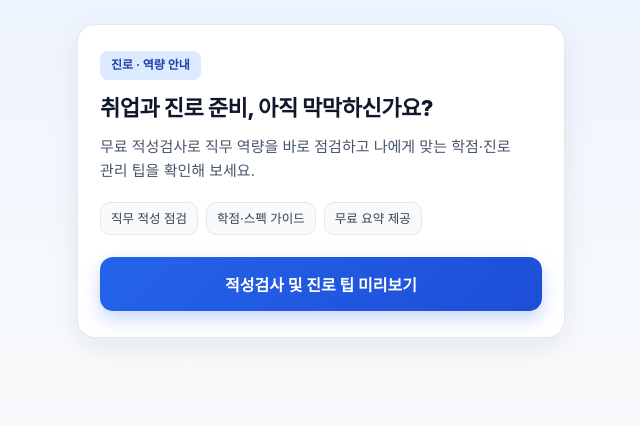
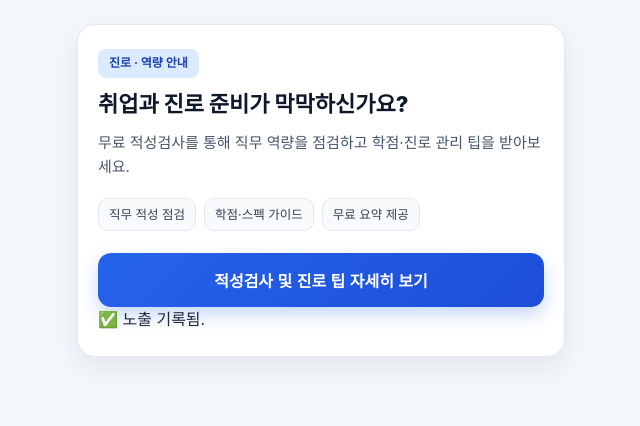
Before and after one commit to weart0409/campus-self-check, a plain HTML site: page index.html in a window 1280 px wide. Shown: the whole page, without its empty margins (319-959 px from the left). Drawn offline with Linux system fonts and the light colour scheme; no server answers; a web font is replaced by a local one.

Commit message:
Add root index.html for A/B test (self‑understanding)

```diff
--- a/index.html
+++ b/index.html
@@ -3,76 +3,94 @@
 <head>
   <meta charset="UTF-8" />
   <meta name="viewport" content="width=device-width, initial-scale=1.0" />
-  <title>대학생 자기이해 &amp; 진로 탐색 안내</title>
+  <title>자기이해 검사 배너 A/B 테스트</title>
   <link rel="preconnect" href="https://cdn.jsdelivr.net" />
   <link rel="stylesheet" href="https://cdn.jsdelivr.net/gh/orioncactus/pretendard/dist/web/static/pretendard.css" />
   <style>
-    :root {--bg:#f4f7fb;--surface:#ffffff;--surface-soft:#eff6ff;--primary:#2563eb;--primary-dark:#1d4ed8;--navy:#0f172a;--text:#1e293b;--muted:#64748b;--border:#e2e8f0;--accent-teal:#0d9488;--accent-indigo:#4f46e5;--shadow:0 10px 30px rgba(15,23,42,0.08);--radius:18px;}
-    *{box-sizing:border-box;margin:0;padding:0}
-    body{font-family:"Pretendard",-apple-system,BlinkMacSystemFont,"Malgun Gothic",sans-serif;background:linear-gradient(180deg,#eef4ff 0%,#f8fafc 45%,#f1f5f9 100%);color:var(--text);min-height:100vh;line-height:1.55;-webkit-font-smoothing:antialiased}
-    .container{max-width:520px;margin:0 auto;padding:24px 16px 48px}
-    .top-bar{display:flex;align-items:center;justify-content:space-between;margin-bottom:18px;padding:0 4px}
-    .brand{display:inline-flex;align-items:center;gap:8px;font-size:14px;font-weight:700;color:var(--primary-dark)}
-    .brand-dot{width:10px;height:10px;border-radius:50%;background:var(--primary);box-shadow:0 0 0 4px rgba(37,99,235,0.15)}
-    .tag-pill{font-size:12px;font-weight:600;color:var(--primary);background:var(--surface-soft);border:1px solid #bfdbfe;padding:4px 10px;border-radius:999px}
-    .card{background:var(--surface);border:1px solid var(--border);border-radius:var(--radius);box-shadow:var(--shadow);padding:26px 22px;transition:transform .2s ease,opacity .25s ease}
-    .banner-badge{display:inline-block;font-size:12px;font-weight:700;color:#1e40af;background:#dbeafe;padding:5px 11px;border-radius:8px;margin-bottom:14px}
-    .banner-title{font-size:22px;font-weight:800;color:var(--navy);line-height:1.35;margin-bottom:12px;letter-spacing:-0.02em}
-    .banner-body{font-size:15px;color:#475569;margin-bottom:20px;word-break:keep-all}
-    .banner-meta{display:flex;flex-wrap:wrap;gap:8px;margin-bottom:22px}
-    .meta-chip{font-size:12.5px;color:#334155;background:#f8fafc;border:1px solid var(--border);padding:6px 10px;border-radius:10px}
-    .cta-btn{width:100%;border:none;background:linear-gradient(135deg,#2563eb 0%,#1d4ed8 100%);color:#fff;font-size:16px;font-weight:700;padding:15px 18px;border-radius:13px;cursor:pointer;box-shadow:0 8px 18px rgba(37,99,235,0.25);transition:transform .15s ease,box-shadow .15s ease;font-family:inherit}
-    .cta-btn:hover{transform:translateY(-1px);box-shadow:0 10px 22px rgba(37,99,235,0.32)}
-    .cta-btn:active{transform:translateY(0)}
-    .sub-note{margin-top:12px;text-align:center;font-size:12px;color:var(--muted)}
-    .hidden{display:none !important}
-    .preview-header{margin-bottom:16px}
-    .preview-header h2{font-size:19px;font-weight:800;color:var(--navy);margin-bottom:4px}
-    .preview-header p{font-size:13.5px;color:var(--muted)}
-    .module-box{background:#f8fafc;border:1px solid var(--border);border-radius:14px;padding:16px;margin-bottom:14px}
-    .module-title{display:flex;align-items:center;justify-content:space-between;font-size:14.5px;font-weight:700;color:var(--navy)}
-    .module-badge{font-size:12px;color:#1e40af;background:#dbeafe;padding:5px 11px;border-radius:8px}
-    .rating-box{padding:20px;background:var(--surface);border-radius:var(--radius);box-shadow:var(--shadow)}
-    .rating-question{font-size:16px;margin-bottom:12px}
-    .scale-labels span{display:inline-block;width:30%;font-size:13px}
-    .rating-buttons{display:flex;gap:6px;flex-wrap:wrap}
-    .rate-btn{flex:1 1 30%;padding:8px;background:var(--primary);color:#fff;border:none;border-radius:6px;cursor:pointer}
-    .rate-btn:hover{background:var(--primary-dark)}
-    .rating-feedback{margin-top:10px;font-size:14px;color:var(--accent-teal)}
+    :root {
+      --bg: #f4f7fb;
+      --surface: #ffffff;
+      --primary: #2563eb;
+      --primary-dark: #1d4ed8;
+      --navy: #0f172a;
+      --text: #1e293b;
+      --muted: #64748b;
+      --border: #e2e8f0;
+      --shadow: 0 10px 30px rgba(15,23,42,0.08);
+      --radius: 18px;
+    }
+    * { box-sizing:border-box; margin:0; padding:0; }
+    body { background: var(--bg); color: var(--text); font-family: "Pretendard", -apple-system, BlinkMacSystemFont, "Malgun Gothic", sans-serif; min-height:100vh; line-height:1.55; -webkit-font-smoothing: antialiased; }
+    .container { max-width: 520px; margin: 0 auto; padding: 24px 16px 48px; }
+    .card { background: var(--surface); border:1px solid var(--border); border-radius: var(--radius); box-shadow: var(--shadow); padding: 24px 20px; margin-bottom: 18px; }
+    .badge { display:inline-block; font-size:12px; font-weight:700; color:#1e40af; background:#dbeafe; padding:5px 11px; border-radius:8px; margin-bottom:12px; }
+    .title { font-size:22px; font-weight:800; color:var(--navy); margin-bottom:12px; line-height:1.35; }
+    .body { font-size:15px; color:#475569; margin-bottom:20px; }
+    .chips { display:flex; flex-wrap:wrap; gap:8px; margin-bottom:22px; }
+    .chip { font-size:12.5px; background:#f8fafc; border:1px solid var(--border); padding:6px 10px; border-radius:10px; color:#334155; }
+    .cta-btn { width:100%; border:none; background:linear-gradient(135deg, var(--primary) 0%, var(--primary-dark) 100%); color:#fff; font-size:16px; font-weight:700; padding:15px 18px; border-radius:13px; cursor:pointer; box-shadow:0 8px 18px rgba(37,99,235,0.25); transition:transform .15s ease, box-shadow .15s ease; }
+    .cta-btn:hover { transform:translateY(-1px); box-shadow:0 10px 22px rgba(37,99,235,0.32); }
+    .cta-btn:active { transform:translateY(0); }
+    .hidden { display:none !important; }
+    .preview-header { margin-bottom:16px; }
+    .preview-header h2 { font-size:19px; font-weight:800; color:var(--navy); margin-bottom:4px; }
+    .module-box { background:#f8fafc; border:1px solid var(--border); border-radius:14px; padding:16px; margin-bottom:14px; }
+    .module-title { display:flex; justify-content:space-between; font-size:14.5px; font-weight:700; color:var(--navy); margin-bottom:8px; }
+    .module-badge { font-size:12px; color:#1e40af; background:#dbeafe; padding:5px 11px; border-radius:8px; }
+    .rating-box { background:var(--surface); border-radius:var(--radius); box-shadow:var(--shadow); padding:20px; }
+    .rating-question { font-size:16px; margin-bottom:12px; }
+    .scale-labels span { display:inline-block; width:30%; font-size:13px; }
+    .rating-buttons { display:flex; gap:6px; flex-wrap:wrap; }
+    .rate-btn { flex:1 1 30%; padding:8px; background:var(--primary); color:#fff; border:none; border-radius:6px; cursor:pointer; }
+    .rate-btn:hover { background:var(--primary-dark); }
+    .rating-feedback { margin-top:10px; font-size:14px; color:#0d9488; }
+    .thankyou { text-align:center; }
   </style>
 </head>
 <body>
 <div class="container">
+  <!-- A/B 배너 ------------------------------------------------------------------>
   <section id="banner" class="card">
-    <div class="banner-badge">자기이해 · 진로 안내</div>
-    <h2 class="banner-title">남들 기준 말고 '나다운 선택' 원하시나요?</h2>
-    <p class="banner-body">그동안 받은 성격·진로·정서 검사를 한곳에 모아 나만의 성향 패턴과 선택 기준을 확인해 보세요.</p>
-    <div class="banner-meta"><span class="meta-chip">검사 통합 아카이브</span><span class="meta-chip">성향 패턴 요약</span><span class="meta-chip">무료 요약 제공</span></div>
-    <button id="cta-btn" class="cta-btn">심리검사 통합 페이지 미리보기</button>
-    <p class="sub-note hidden" id="click-msg">✅ 클릭 기록이 저장되었습니다.</p>
+    <div class="badge" id="banner-badge"></div>
+    <h2 class="title" id="banner-title"></h2>
+    <p class="body" id="banner-body"></p>
+    <div class="chips" id="banner-chips"></div>
+    <button id="cta-btn" class="cta-btn"></button>
+    <p class="sub-note hidden" id="impression-msg">✅ 노출 기록됨.</p>
   </section>
 
+  <!-- B‑variant 상세 미리보기 ------------------------------------------------------>
   <section id="preview-b" class="card hidden">
-    <div class="preview-header"><span class="banner-badge">프로토타입 미리보기</span><h2>나만의 자기이해 아카이빙 개인 페이지</h2><p>흩어진 심리검사 결과를 한곳에 연결해 나만의 성향과 선택 기준을 발견합니다.</p></div>
+    <div class="preview-header">
+      <span class="badge">프로토타입 미리보기</span>
+      <h2>나만의 자기이해 아카이빙 개인 페이지</h2>
+      <p>흩어진 심리검사 결과를 한곳에 모아 나만의 성향과 선택 기준을 발견합니다.</p>
+    </div>
+    <!-- Feature 1: 타임라인 -->
     <div class="module-box">
       <div class="module-title"><span>① 학년별 심리검사 시계열 타임라인</span><span class="module-badge">변화 추적</span></div>
-      <!-- timeline placeholder -->
+      <p style="font-size:13px; color:#334155;">(예시) 1학년 1학기 → 2학년 2학기 → 3학년 1학기 ...</p>
     </div>
+    <!-- Feature 2: 인사이트 카드 -->
     <div class="module-box">
       <div class="module-title"><span>② 성격·진로·정서 교차 패턴 인사이트</span><span class="module-badge">통합 분석</span></div>
-      <!-- insight cards placeholder -->
+      <p style="font-size:13px; color:#334155;">(예시) 자율성 기반 몰입형 성향 / 외부 비교 시 에너지 소모 패턴</p>
     </div>
-    <div class="connect-box">
+    <!-- Feature 3: 원클릭 상담 -->
+    <div class="module-box">
       <div class="module-title" style="margin-bottom:6px;"><span>③ 맞춤 상담 원클릭 연결</span><span class="module-badge">상담원</span></div>
-      <p style="font-size:12.5px;color:#334155;">매번 처음부터 설명할 필요 없이, 위 <strong>통합 아카이브 요약본(3개년 추이)</strong>을 첨부해 맞춤 해석 상담을 바로 연결합니다.</p>
-      <button id="connect-counsel-btn" class="connect-btn" type="button">내 아카이브 요약 첨부해 맞춤 상담 연결하기</button>
-      <p id="connect-counsel-msg" class="sub-note hidden" style="color:#0f766e;font-weight:600;text-align:left;">✓ 아카이브 요약본이 선택되었습니다. 실제 서비스에서는 상담 신청서로 자동 연동됩니다.</p>
+      <p style="font-size:13px; color:#334155;">위 <strong>통합 아카이브 요약본(3개년 추이)</strong>을 첨부해 바로 맞춤 상담을 연결합니다.</p>
+      <button id="connect-btn" class="cta-btn" style="background:linear-gradient(135deg, #10b981 0%, #059669 100%); margin-top:8px;">내 아카이브 요약 첨부해 상담 연결</button>
+      <p id="connect-msg" class="sub-note hidden" style="color:#0f766e; font-weight:600; margin-top:6px;">✓ 아카이브 요약이 선택되었습니다.</p>
     </div>
   </section>
 
+  <!-- Rating ---------------------------------------------------------------------->
   <section id="rating-section" class="rating-box hidden">
     <p class="rating-question">이 페이지가 나에게 맞는 진로·일상을 주체적으로 선택하는 데 도움이 될 것 같나요?</p>
-    <div class="scale-labels"><span>1 · 전혀 아니다</span><span>4 · 보통</span><span>7 · 매우 그렇다</span></div>
+    <div class="scale-labels">
+      <span>1 · 전혀 아니다</span><span>4 · 보통</span><span>7 · 매우 그렇다</span>
+    </div>
     <div id="rating-buttons" class="rating-buttons">
       <button class="rate-btn" data-score="1">1</button>
       <button class="rate-btn" data-score="2">2</button>
@@ -84,38 +102,90 @@
     </div>
     <p id="rating-feedback" class="rating-feedback hidden"></p>
   </section>
+
+  <!-- Thank‑you ------------------------------------------------------------------->
+  <section id="thankyou" class="card hidden thankyou">
+    <h2 class="title">감사합니다!</h2>
+    <p class="body">귀하의 선택이 기록되었습니다. 설문에 참여해 주셔서 감사합니다.</p>
+  </section>
 </div>
+
 <script>
 (function(){
   const GAS_WEB_APP_URL = "https://script.google.com/macros/s/AKfycbwQ-Xr9yESk0NMiCKVq3gHtvp13XsdK_GpK50xKK_bz60ga0RSQl1xJoxRFzQankwOB/exec";
-  const STORAGE_KEYS={variant:"ab_exp_variant_v1",sessionId:"ab_exp_session_v1",impressionSent:"ab_exp_imp_sent_v1",clicked:"ab_exp_clicked_v1",rating:"ab_exp_rating_v1",localLog:"ab_exp_local_logs_v1"};
-  const VARIANTS={A:{badge:"진로 · 역량 안내",title:"취업과 진로 준비, 아직 막막하신가요?",body:"무료 적성검사로 직무 역량을 바로 점검하고 나에게 맞는 학점·진로 관리 팁을 확인해 보세요.",chips:["직무 적성 점검","학점·스펙 가이드","무료 요약 제공"],button:"적성검사 및 진로 팁 미리보기"},B:{badge:"자기이해 · 진로 안내",title:"남들 기준 말고 '나다운 선택' 원하시나요?",body:"그동안 받은 성격·진로·정서 검사를 한곳에 모아 나만의 성향 패턴과 선택 기준을 확인해 보세요.",chips:["검사 통합 아카이브","성향 패턴 요약","무료 요약 제공"],button:"심리검사 통합 페이지 미리보기"}};
-  const urlParams=new URLSearchParams(window.location.search);
-  const previewParam=urlParams.get("preview");
-  const isDemo=previewParam==="A"||previewParam==="B";
-  const variant=isDemo?previewParam:(localStorage.getItem(STORAGE_KEYS.variant)||"A");
-  const data=VARIANTS[variant];
-  document.title=data.title;
-  const banner=document.getElementById("banner");
-  banner.querySelector('.banner-badge').textContent=data.badge;
-  banner.querySelector('.banner-title').textContent=data.title;
-  banner.querySelector('.banner-body').textContent=data.body;
-  banner.querySelectorAll('.meta-chip').forEach((el,i)=>el.textContent=data.chips[i]);
-  document.getElementById('cta-btn').textContent=data.button;
-  const sessionId=localStorage.getItem(STORAGE_KEYS.sessionId)||"s_"+Date.now()+"_"+Math.random().toString(36).substr(2,5);
-  localStorage.setItem(STORAGE_KEYS.sessionId,sessionId);
-  function sendLog(payload){fetch(GAS_WEB_APP_URL,{method:"POST",mode:"no-cors",headers:{"Content-Type":"application/json"},body:JSON.stringify(payload)}).catch(()=>{});}
-  if(!localStorage.getItem(STORAGE_KEYS.impressionSent)){
-    sendLog({session_id:sessionId,variant,event_type:"impression"});
-    localStorage.setItem(STORAGE_KEYS.impressionSent,"1");
+  const STORAGE_KEYS = {
+    variant: "ab_exp_variant_v1",
+    sessionId: "ab_exp_session_v1",
+    impSent: "ab_exp_imp_sent_v1",
+    clicked: "ab_exp_clicked_v1",
+    rating: "ab_exp_rating_v1",
+  };
+  const VARIANTS = {
+    A: {
+      badge: "진로 · 역량 안내",
+      title: "취업과 진로 준비가 막막하신가요?",
+      body: "무료 적성검사를 통해 직무 역량을 점검하고 학점·진로 관리 팁을 받아보세요.",
+      chips: ["직무 적성 점검", "학점·스펙 가이드", "무료 요약 제공"],
+      button: "적성검사 및 진로 팁 자세히 보기"
+    },
+    B: {
+      badge: "자기이해 · 진로 안내",
+      title: "남들 기준 말고 '나다운 선택'을 하고 싶다면?",
+      body: "그동안 받은 성격·진로·정서 검사 결과를 한 페이지에 모아 나만의 성향 패턴과 선택 기준을 확인해 보세요.",
+      chips: ["검사 통합 아카이브", "성향 패턴 요약", "무료 요약 제공"],
+      button: "내 심리검사 통합 페이지 미리보기"
+    }
+  };
+  // Random 50:50 assignment
+  let variant = localStorage.getItem(STORAGE_KEYS.variant);
+  if (!variant) {
+    variant = Math.random() < 0.5 ? "A" : "B";
+    localStorage.setItem(STORAGE_KEYS.variant, variant);
   }
+  const cfg = VARIANTS[variant];
+  // UI 적용
+  document.getElementById('banner-badge').textContent = cfg.badge;
+  document.getElementById('banner-title').textContent = cfg.title;
+  document.getElementById('banner-body').textContent = cfg.body;
+  const chipsContainer = document.getElementById('banner-chips');
+  cfg.chips.forEach(t=>{ const s=document.createElement('span'); s.className='chip'; s.textContent=t; chipsContainer.appendChild(s); });
+  document.getElementById('cta-btn').textContent = cfg.button;
+  // Session ID
+  let sessionId = localStorage.getItem(STORAGE_KEYS.sessionId);
+  if (!sessionId) {
+    sessionId = 's_' + Date.now() + '_' + Math.random().toString(36).substr(2,5);
+    localStorage.setItem(STORAGE_KEYS.sessionId, sessionId);
+  }
+  // Log helper
+  function sendLog(p){ fetch(GAS_WEB_APP_URL,{method:'POST',mode:'no-cors',headers:{'Content-Type':'application/json'},body:JSON.stringify(p)}).catch(()=>{}); }
+  // Impression (once)
+  if (!localStorage.getItem(STORAGE_KEYS.impSent)) {
+    sendLog({session_id:sessionId, variant, event_type:"impression", clicked:0});
+    localStorage.setItem(STORAGE_KEYS.impSent, "1");
+    document.getElementById('impression-msg').classList.remove('hidden');
+  }
+  // CTA click -> click log + show preview & rating
   document.getElementById('cta-btn').addEventListener('click',()=>{
-    sendLog({session_id:sessionId,variant,clicked:1,event_type:"click"});
-    document.getElementById('click-msg').classList.remove('hidden');
+    sendLog({session_id:sessionId, variant, event_type:"click", clicked:1});
     document.getElementById('preview-b').classList.remove('hidden');
     document.getElementById('rating-section').classList.remove('hidden');
+    document.getElementById('impression-msg').textContent = "✅ 클릭 기록됨";
   });
-  document.getElementById('rating-buttons').addEventListener('click',e=>{if(e.target.classList.contains('rate-btn')){const score=e.target.dataset.score;sendLog({session_id:sessionId,variant,autonomy_score:score,event_type:"rating"});document.getElementById('rating-feedback').textContent=`감사합니다! 선택 점수: ${score}`;document.getElementById('rating-feedback').classList.remove('hidden');}});
+  // Connect button (UI only)
+  document.getElementById('connect-btn').addEventListener('click',()=>{
+    document.getElementById('connect-msg').classList.remove('hidden');
+  });
+  // Rating handling -> thank you
+  document.getElementById('rating-buttons').addEventListener('click', e=>{
+    if (!e.target.classList.contains('rate-btn')) return;
+    const score = e.target.dataset.score;
+    sendLog({session_id:sessionId, variant, event_type:"rating", autonomy_score: Number(score)});
+    const fb = document.getElementById('rating-feedback');
+    fb.textContent = `감사합니다! 선택 점수: ${score}`;
+    fb.classList.remove('hidden');
+    document.getElementById('rating-section').classList.add('hidden');
+    document.getElementById('thankyou').classList.remove('hidden');
+  });
 })();
 </script>
 </body>
```
